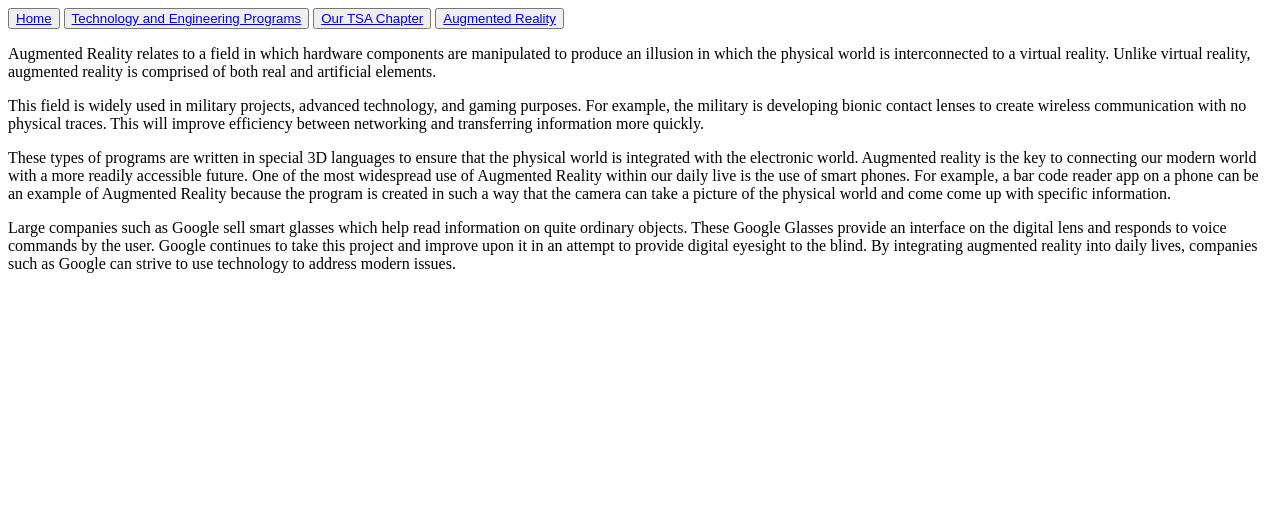
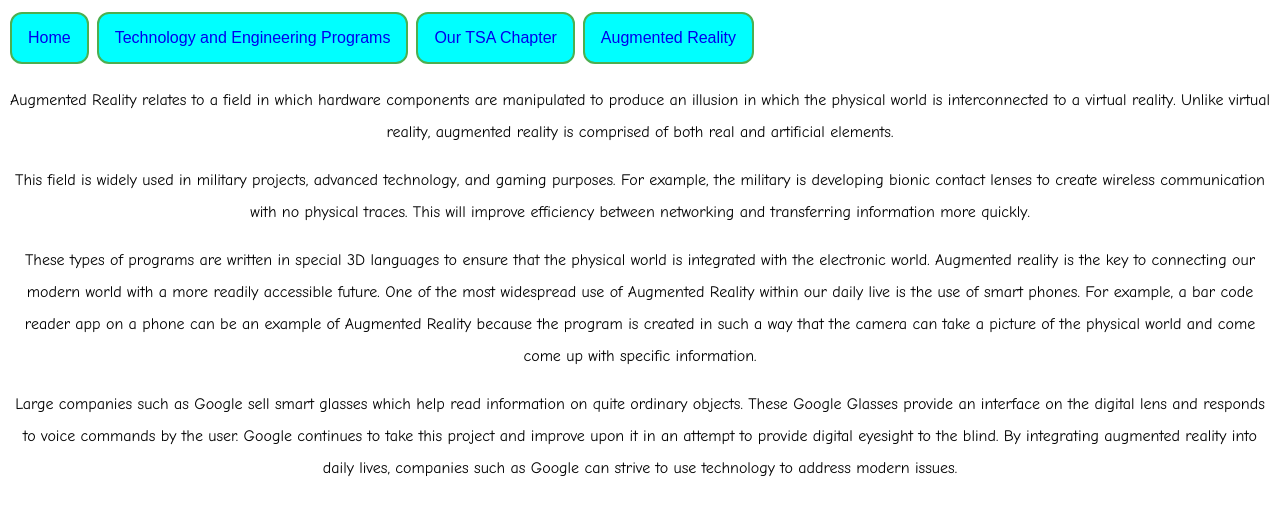
Before and after one commit to morrishillshstsa/mhtsa.github.io, a plain HTML site: page brief.html in a window 1280 px wide. Drawn offline with Linux system fonts and the light colour scheme.

Commit message:
Update brief.html

```diff
--- a/brief.html
+++ b/brief.html
@@ -4,6 +4,41 @@
 <title>Page Title</title>
 
 <style>
+.btn
+{
+    background-color: #00FFFF; /* CornflowerBlue */
+    border: 2px solid #4CAF50; /* Green */
+    color: white;
+    padding: 15px 16px;
+    text-align: center;
+    text-decoration: none;
+    display: inline-block;
+    font-size: 16px;
+    margin: 4px 2px;
+    cursor: pointer;
+    -webkit-transition-duration: 0.4s; /* Safari */
+    transition-duration: 0.4s;
+    border-radius: 12px;
+   }
+   .btn:hover {
+    box-shadow: 0 12px 16px 0 rgba(0,0,0,0.24),0 17px 50px 0 rgba(0,0,0,0.19);
+}
+a {
+    text-decoration: none;
+}
+p {
+    text-align: center;
+    line-height: 200%;
+    font-family:"Comic Sans MS", cursive, sans-serif;
+}
+h1 {
+	text-align:center;
+	font-family:"Comic Sans MS", cursive, sans-serif;
+    }
+ul{
+	text-align:center;
+	font-family:"Comic Sans MS", cursive, sans-serif;
+	}
 </style>
 </head>
 
```
